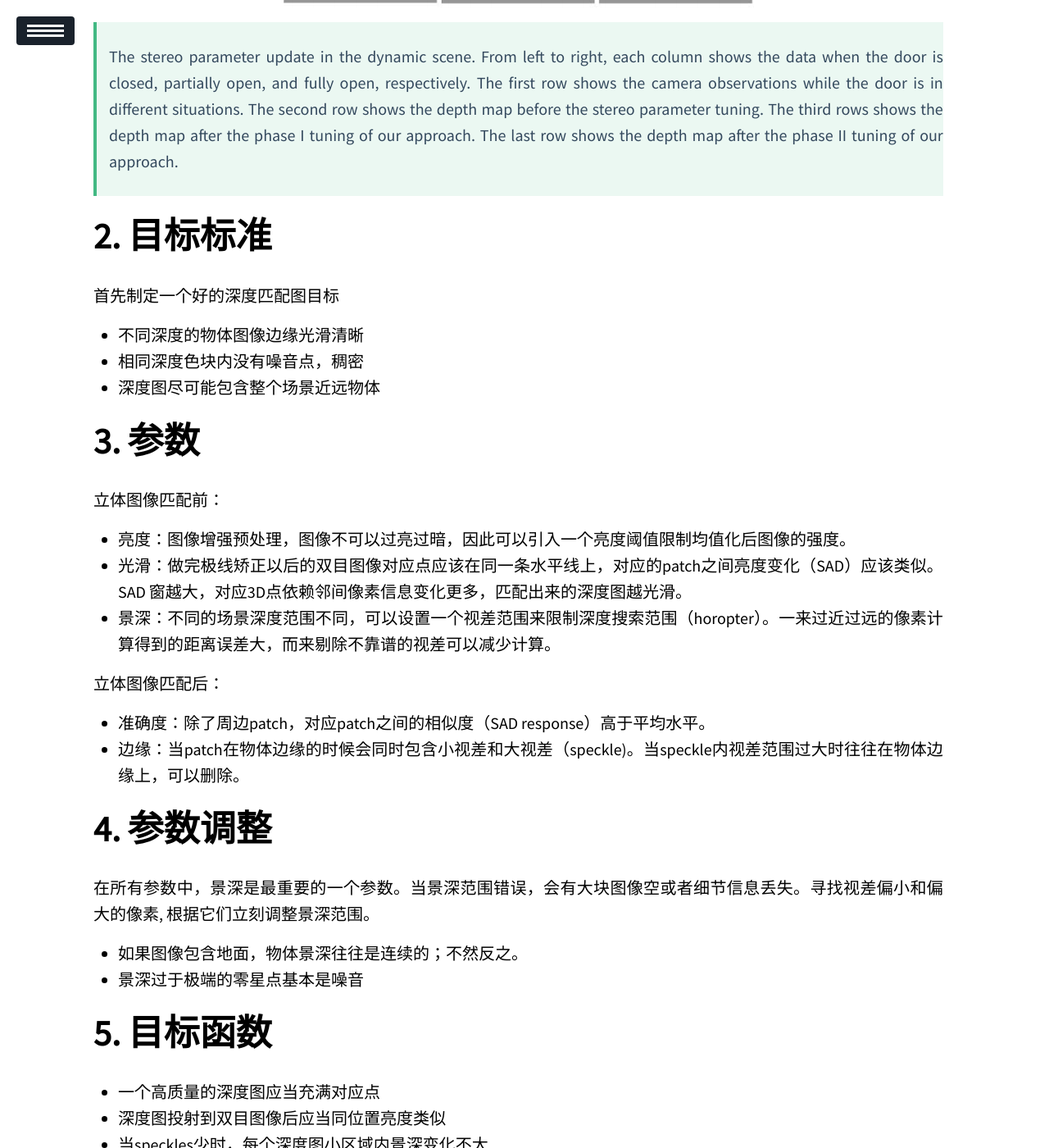
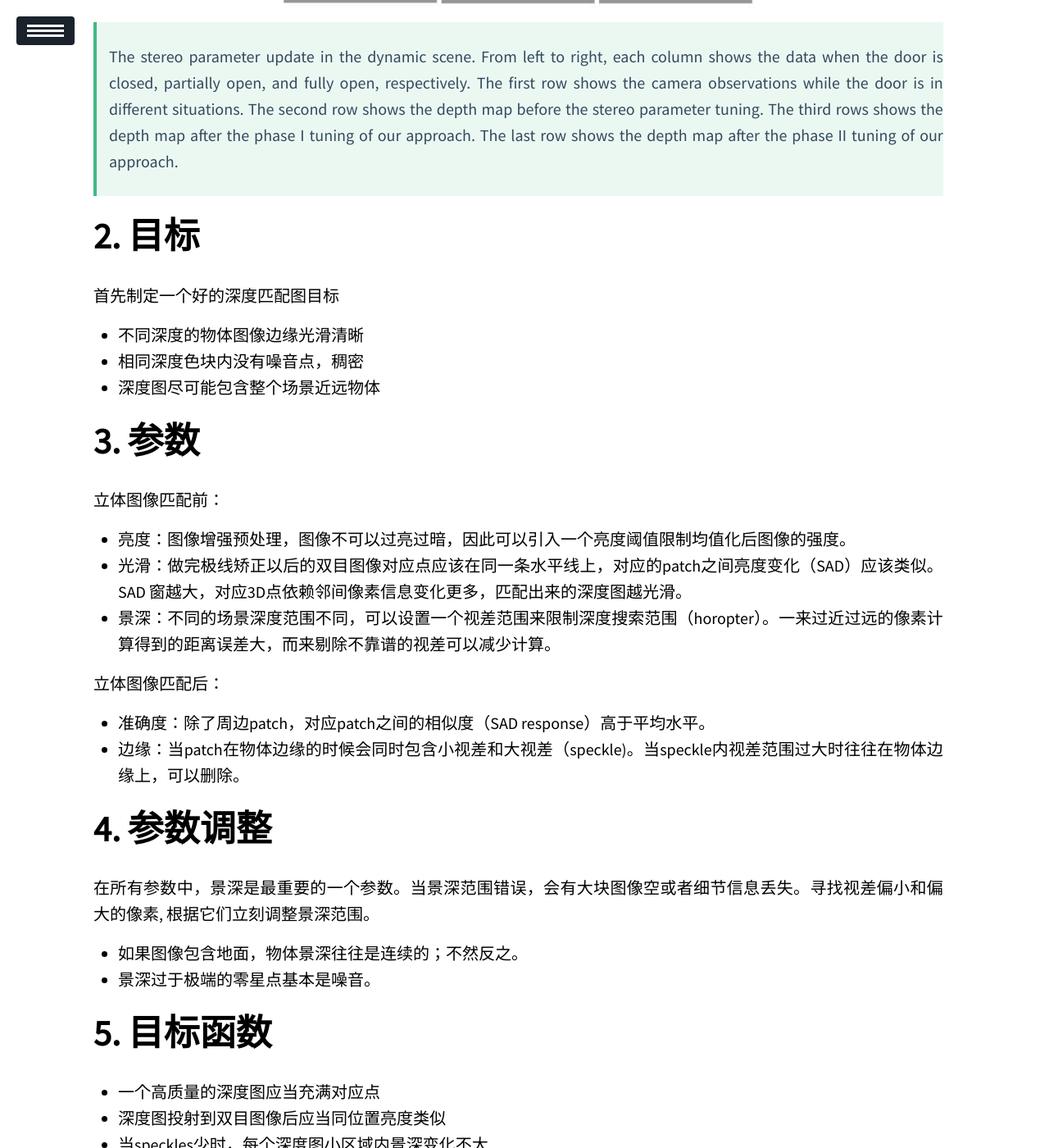
Before and after one commit to Hummmm/hummmm.github.io, a Jekyll site: the page built from _posts/2015-06-01-Depth-Tuning/2015-06-01-Depth-Tuning.md, in a window 1280 px wide and 1400 px high, scrolled down 1333 px. Shown: the whole window at 82% size. Built offline with Jekyll 4.4.1, drawn with Linux system fonts in a browser that asks for light colours; our own code applies the rules of GitHub Pages for plain Markdown files; a script that is not in the unit is left out.

Commit message:
Update 2015-06-01-Depth-Tuning.md

```diff
--- a/_posts/2015-06-01-Depth-Tuning/2015-06-01-Depth-Tuning.md
+++ b/_posts/2015-06-01-Depth-Tuning/2015-06-01-Depth-Tuning.md
@@ -16,7 +16,7 @@ description: 立体匹配是依赖大量手工调参的过程才可以得到较
 ![caption](https://github.com/Hummmm/Hummmm.github.io/blob/master/_posts/2015-06-01-Depth-Tuning/depth.png?raw=true)
 > The stereo parameter update in the dynamic scene. From left to right, each column shows the data when the door is closed, partially open, and fully open, respectively. The first row shows the camera observations while the door is in different situations. The second row shows the depth map before the stereo parameter tuning. The third rows shows the depth map after the phase I tuning of our approach. The last row shows the depth map after the phase II tuning of our approach.
 
-# 目标标准
+# 目标
 首先制定一个好的深度匹配图目标
 - 不同深度的物体图像边缘光滑清晰
 - 相同深度色块内没有噪音点，稠密
@@ -36,7 +36,7 @@ description: 立体匹配是依赖大量手工调参的过程才可以得到较
 # 参数调整
 在所有参数中，景深是最重要的一个参数。当景深范围错误，会有大块图像空或者细节信息丢失。寻找视差偏小和偏大的像素, 根据它们立刻调整景深范围。
 - 如果图像包含地面，物体景深往往是连续的；不然反之。
-- 景深过于极端的零星点基本是噪音
+- 景深过于极端的零星点基本是噪音。
 
 # 目标函数
 - 一个高质量的深度图应当充满对应点
```
